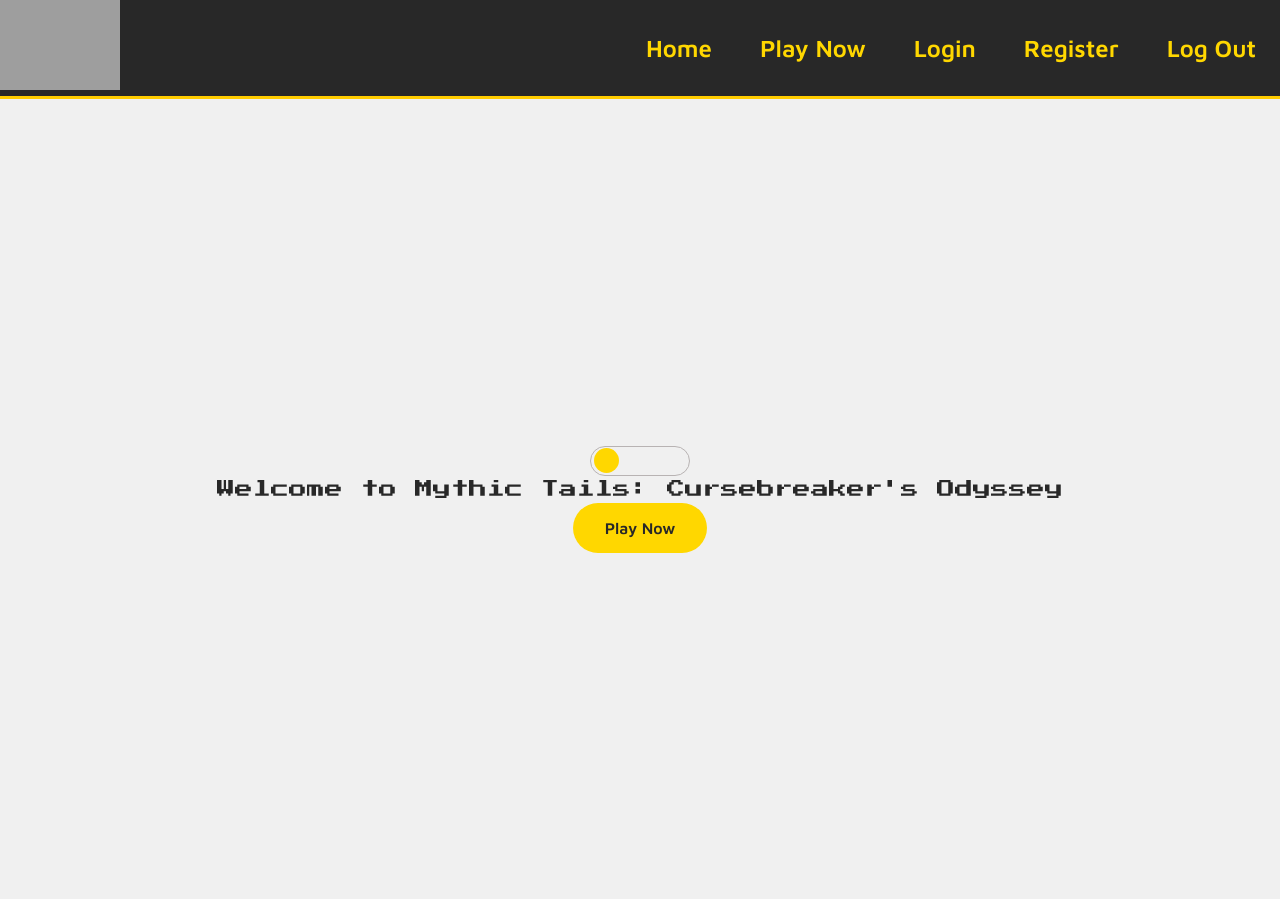
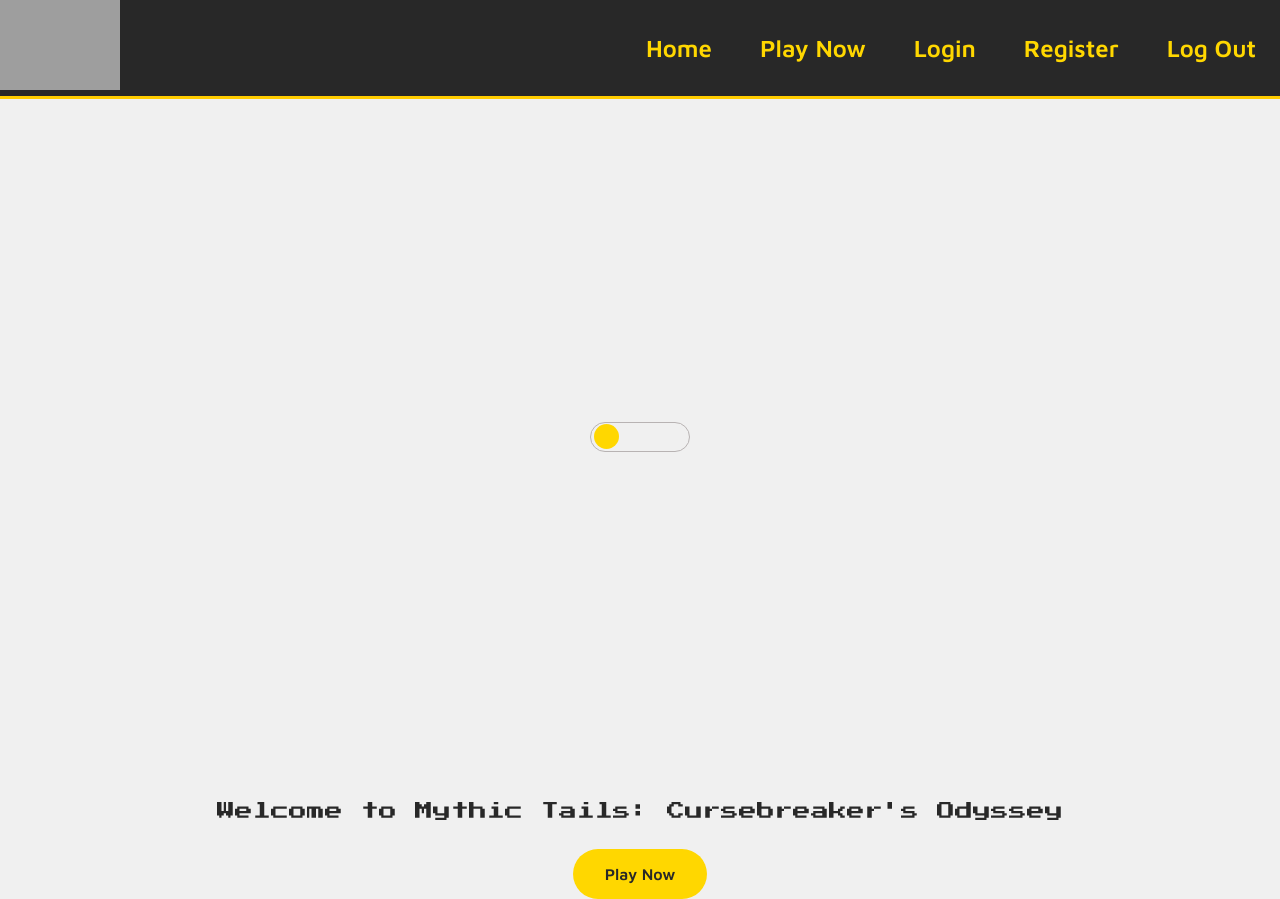
Before and after one commit to quindipc/Mythic-Tails-Cursebreakers-Odyssey, a React (Vite) app in the folder client/: page /play-game in a window 1280 px wide. Built offline with nearby package versions, Linux system fonts and the light colour scheme; grey boxes are pictures that could not be loaded.

Commit message:
add styles

```diff
--- a/client/src/components/GameWindow/GameWindow.scss
+++ b/client/src/components/GameWindow/GameWindow.scss
@@ -66,6 +66,7 @@
     position: relative;
     cursor: pointer;
     transition: 1s all ease;
+    margin: auto;
     &:hover{
       background-color: $grey;
     }
@@ -80,13 +81,20 @@
     left: 0.1875rem;
     transition: 1s all ease;
   }
+
+  // GAME TITLE STYLES
+  &__gametitle {
+   &--title {
+    padding: 1.5rem;
+   }
+  }
+
 }
 
 // DARK MODE //
 #switch {
   visibility: hidden;
   position: absolute;
-
 }
 
 #switch:checked {
@@ -107,28 +115,3 @@
     }
   }
 }
-
-// GAME TITLE STYLES
-.gametitle {
-
-}
-
-// GAME START STYLES
-.gamestart {
-  &__character-name {
-      @include flex-column-center-center;
-      padding: 1rem;
-
-  }
-}
-
-// NYX STYLES
-.nyx {
-
-}
-
-
-// ALARA STYLES
-.alara {
-
-}
--- a/client/src/components/Header/Header.scss
+++ b/client/src/components/Header/Header.scss
@@ -42,7 +42,7 @@ margin: auto;
     width: 1.25rem;
     height: 1.25rem;
    @include flex-column-center-center;
-    position: fixed;
+    margin-left: auto;
     right: 1rem;
     top: 2.5rem;
     z-index: 1;
@@ -78,9 +78,8 @@ margin: auto;
   }
 
   &__navlist {
-    @include flex-row-center-center;
-    transition: 0.2s all ease-in-out;
-    flex-direction: column;
+    @include flex-column-center-center;
+    transition: 1s all ease-in-out;
     position: absolute;
     top: 100%;
     left: 0;
@@ -92,6 +91,10 @@ margin: auto;
     opacity: 0;
     visibility: hidden;
     transition: opacity 0.5s ease, visibility 0.5s ease;
+
+    @include tablet {
+      @include flex-row-center-center;
+    }
 
     &.active {
       display: flex;
```
